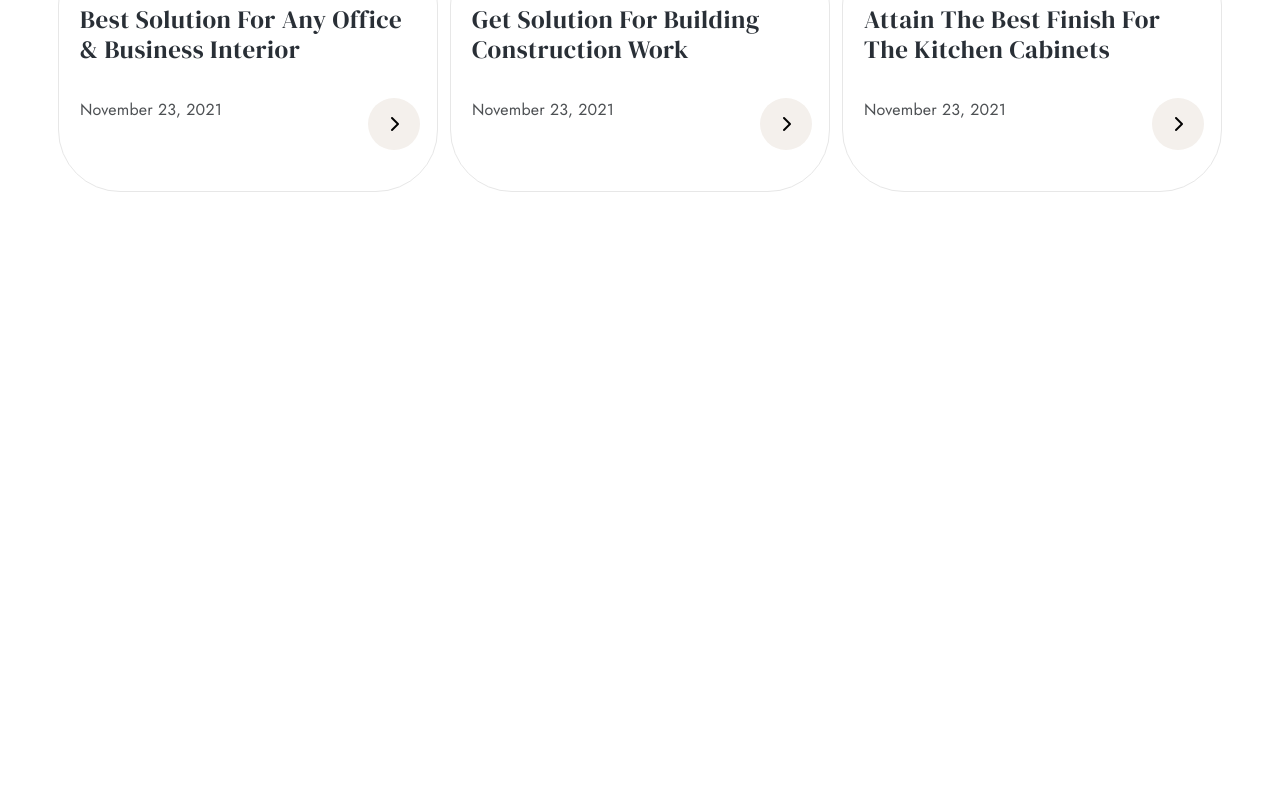
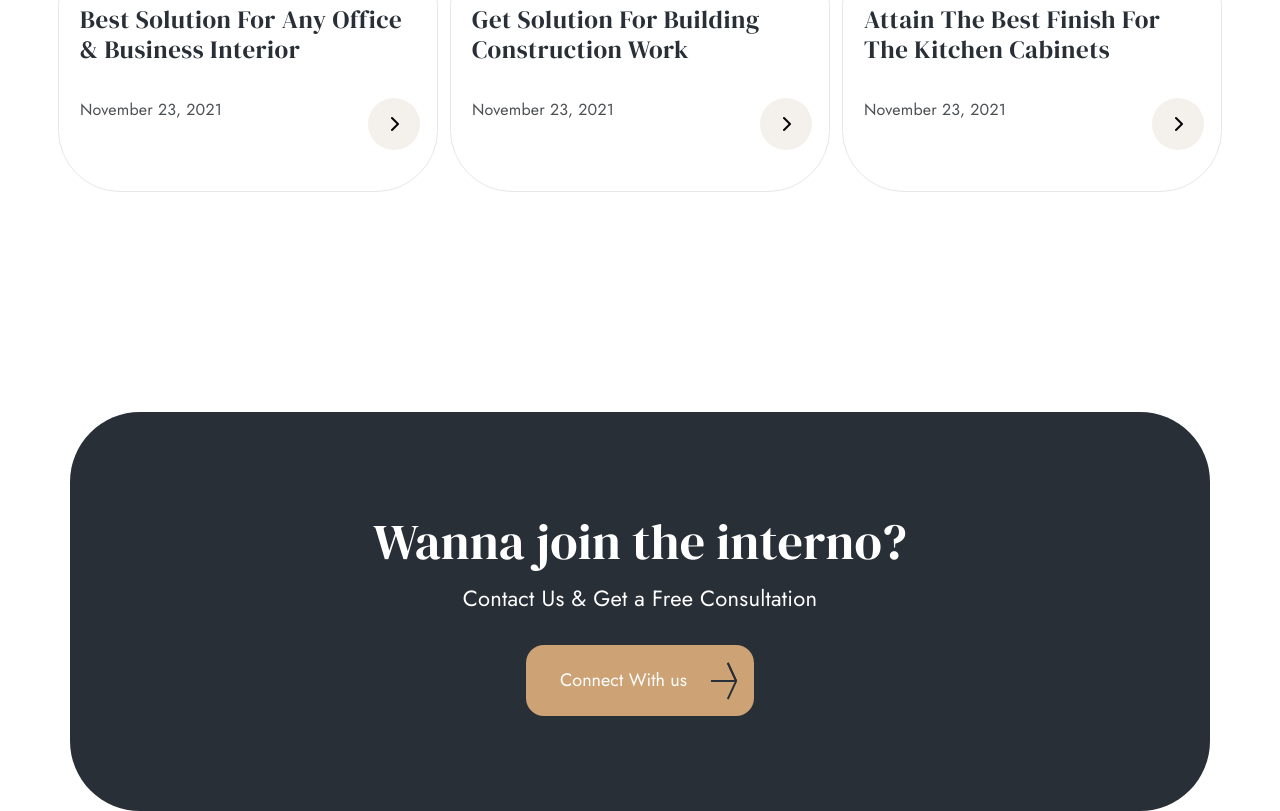
Before and after one commit to sarkorbekabdullaev/Interno, a plain HTML site: page index.html in a window 1280 px wide. Shown: the part 6396-7207 px from the top of the page. Before the commit the page ends 6808 px from the top, so only its background shows below. Drawn offline with nearby package versions, Linux system fonts and the light colour scheme.

Commit message:
added new

```diff
--- a/css/style.css
+++ b/css/style.css
@@ -68,6 +68,11 @@
         border: none;
         padding: 22px 67px 22px 34px;
         border-radius: 18px;
+        transition: 0.4s;
+    }
+
+    .button:hover {
+        transform: scale(1.08, 1.08);
     }
 
     .header_bg .arrow {
@@ -240,6 +245,12 @@
         border: none;
         padding: 22px 67px 22px 34px;
         border-radius: 18px;
+        transition: 0.4s;
+    }
+
+    .designs button:hover {
+        transform: scale(1.08, 1.08);
+        box-shadow: 0 0 2px 2px #CDA274;
     }
 
     .designs .arrow_designs {
@@ -513,3 +524,86 @@
         box-shadow: 0 0 2px 2px #CDA274;
         transform: scale(1.25, 1.25);
     }
+
+    .join_interno .container {
+        padding: 100px 0 95px 0;
+        background: #292F36;
+        border-radius: 70px;
+    }
+
+    .join_interno .row {
+        text-align: center;
+    }
+
+    .join_interno .join_text h2 {
+        font-family: 'DM Serif Display', serif;
+        font-size: 50px;
+        letter-spacing: 0.22px;
+        color: #ffffff;
+        margin-bottom: 10px;
+    }
+
+    .join_interno .join_text p {
+        font-family: 'Jost', sans-serif;
+        font-size: 22px;
+        color: #ffffff;
+        letter-spacing: 0.22px;
+        margin-bottom: 30px;
+    }
+
+    .join_interno button {
+        position: relative;
+        background: #CDA274;
+        font-size: 18px;
+        font-family: 'Jost', sans-serif;
+        font-weight: 400px;
+        color: #ffffff;
+        border: none;
+        padding: 22px 67px 22px 34px;
+        border-radius: 18px;
+        transition: 0.4s;
+    }
+
+    .join_interno button:hover {
+        transform: scale(1.08, 1.08);
+        color: #292F36;
+        background: white;
+        box-shadow: 0 0 3px 3px #CDA274;
+    }
+
+    .join_interno .arrow_join {
+        position: absolute;
+        display: inline-block;
+        top: 35px;
+        left: 185px;
+        height: 1px;
+        width: 24px;
+        border: 1px solid #292F36;
+        background: #292F36;
+    }
+
+    .join_interno .arrow_join:after {
+        position: absolute;
+        content: '';
+        display: inline-block;
+        border: 1px solid #292F36;
+        background: #292F36;
+        width: 20px;
+        height: 1px;
+        transform: rotate(65deg);
+        top: -10px;
+        left: 10px;
+    }
+
+    .join_interno .arrow_join:before {
+        position: absolute;
+        content: '';
+        display: inline-block;
+        border: 1px solid #292F36;
+        background: #CDA274;
+        width: 20px;
+        height: 1px;
+        transform: rotate(-65deg);
+        top: 7.5px;
+        left: 10px;
+    }
--- a/index.html
+++ b/index.html
@@ -307,6 +307,20 @@
             </div>
         </div>
     </section>
+
+    <section class="join_interno">
+        <div class="container">
+            <div class="row">
+
+                <div class="join_text">
+                    <h2>Wanna join the interno?</h2>
+                    <p>Contact Us & Get a Free Consultation</p>
+                    <button>Connect With us <div class="arrow_join"></div></button>
+                </div>
+            </div>
+        </div>
+    </section>
+
     <script src="https://cdn.jsdelivr.net/npm/bootstrap@5.1.3/dist/js/bootstrap.bundle.min.js" integrity="sha384-ka7Sk0Gln4gmtz2MlQnikT1wXgYsOg+OMhuP+IlRH9sENBO0LRn5q+8nbTov4+1p" crossorigin="anonymous"></script>
     <script src="https://kit.fontawesome.com/c785792ca6.js" crossorigin="anonymous"></script>
 </body>
```
